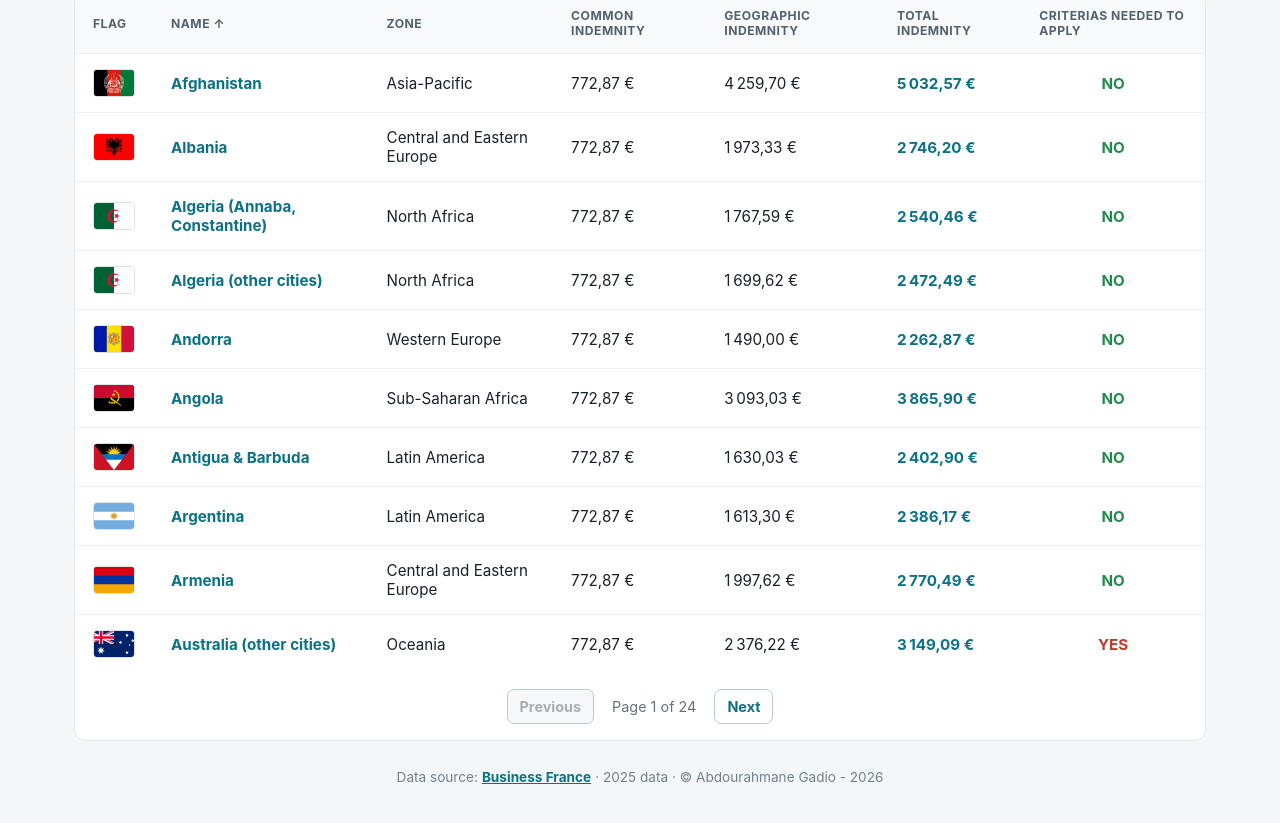
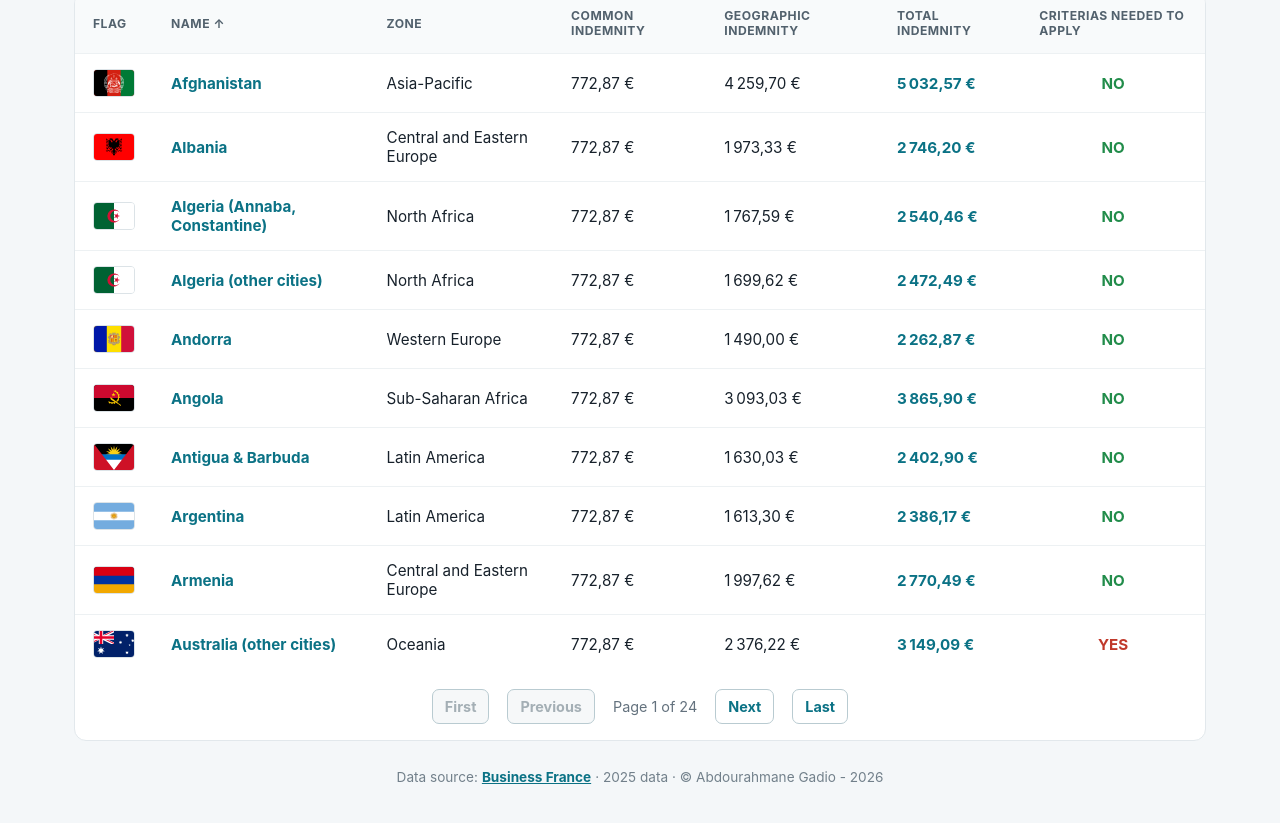
Before and after one commit to AbdourahmaneGadio/v.i.e_comparator, a React (Vite) app: page / in a window 1280 px wide. Shown: the part 417-1240 px from the top of the page. Built offline with nearby package versions, Linux system fonts and the light colour scheme.

Commit message:
feat: add first and last page controls

```diff
--- a/src/App.tsx
+++ b/src/App.tsx
@@ -218,8 +218,10 @@ function App() {
             hasCountryRequirements={hasCountryRequirements}
             getZone={getZone}
             onSort={handleSort}
+            onFirstPage={() => setCurrentPage(1)}
             onPreviousPage={() => setCurrentPage((page) => page - 1)}
             onNextPage={() => setCurrentPage((page) => page + 1)}
+            onLastPage={() => setCurrentPage(totalPages)}
             translation={translation}
             onCountrySelect={setSelectedCountry}
           />
--- a/src/components/CountryTable.tsx
+++ b/src/components/CountryTable.tsx
@@ -18,8 +18,10 @@ interface CountryTableProps {
   hasCountryRequirements: (countryName: string) => boolean;
   getZone: (countryName: string) => Zone;
   onSort: (column: SortColumn) => void;
+  onFirstPage: () => void;
   onPreviousPage: () => void;
   onNextPage: () => void;
+  onLastPage: () => void;
   translation: Translation;
   onCountrySelect: (country: Country) => void;
 }
@@ -61,8 +63,10 @@ function CountryTable({
   hasCountryRequirements,
   getZone,
   onSort,
+  onFirstPage,
   onPreviousPage,
   onNextPage,
+  onLastPage,
   translation,
   onCountrySelect,
 }: CountryTableProps) {
@@ -109,8 +113,10 @@ function CountryTable({
       <Pagination
         currentPage={currentPage}
         totalPages={totalPages}
+        onFirst={onFirstPage}
         onPrevious={onPreviousPage}
         onNext={onNextPage}
+        onLast={onLastPage}
         translation={translation}
       />
     </div>
--- a/src/components/Pagination.tsx
+++ b/src/components/Pagination.tsx
@@ -3,16 +3,27 @@ import type { Translation } from "../i18n";
 interface PaginationProps {
   currentPage: number;
   totalPages: number;
+  onFirst: () => void;
   onPrevious: () => void;
   onNext: () => void;
+  onLast: () => void;
   translation: Translation;
 }
 
-function Pagination({ currentPage, totalPages, onPrevious, onNext, translation }: PaginationProps) {
+function Pagination({ currentPage, totalPages, onFirst, onPrevious, onNext, onLast, translation }: PaginationProps) {
   if (totalPages <= 1) return null;
 
   return (
     <nav className="pagination" aria-label={translation.countryTablePages}>
+      <button
+        data-testid="first-page"
+        type="button"
+        className="page-button"
+        disabled={currentPage === 1}
+        onClick={onFirst}
+      >
+        {translation.first}
+      </button>
       <button
         type="button"
         className="page-button"
@@ -31,6 +42,15 @@ function Pagination({ currentPage, totalPages, onPrevious, onNext, translation }
       >
         {translation.next}
       </button>
+      <button
+        data-testid="last-page"
+        type="button"
+        className="page-button"
+        disabled={currentPage === totalPages}
+        onClick={onLast}
+      >
+        {translation.last}
+      </button>
     </nav>
   );
 }
--- a/src/i18n.ts
+++ b/src/i18n.ts
@@ -38,9 +38,11 @@ export interface Translation {
   allCriteriaStatuses: string;
   criteriaFilter: string;
   countryTablePages: string;
+  first: string;
   previous: string;
   pageOf: (currentPage: number, totalPages: number) => string;
   next: string;
+  last: string;
   dataSource: string;
   dataYear: string;
   countryDetails: string;
@@ -122,9 +124,11 @@ export const translations: Record<Language, Translation> = {
     allCriteriaStatuses: "All countries",
     criteriaFilter: "Application criteria",
     countryTablePages: "Country table pages",
+    first: "First",
     previous: "Previous",
     pageOf: (currentPage, totalPages) => `Page ${currentPage} of ${totalPages}`,
     next: "Next",
+    last: "Last",
     dataSource: "Data source",
     dataYear: "2025 data",
     countryDetails: "Country requirements",
@@ -184,9 +188,11 @@ export const translations: Record<Language, Translation> = {
     allCriteriaStatuses: "Tous les pays",
     criteriaFilter: "Critères de candidature",
     countryTablePages: "Pages du tableau des pays",
+    first: "Première",
     previous: "Précédent",
     pageOf: (currentPage, totalPages) => `Page ${currentPage} sur ${totalPages}`,
     next: "Suivant",
+    last: "Dernière",
     dataSource: "Source des données",
     dataYear: "Données 2025",
     countryDetails: "Conditions par pays",
```
Also changed, not shown: 1 other file (tests, documents, lock files or other folders).
